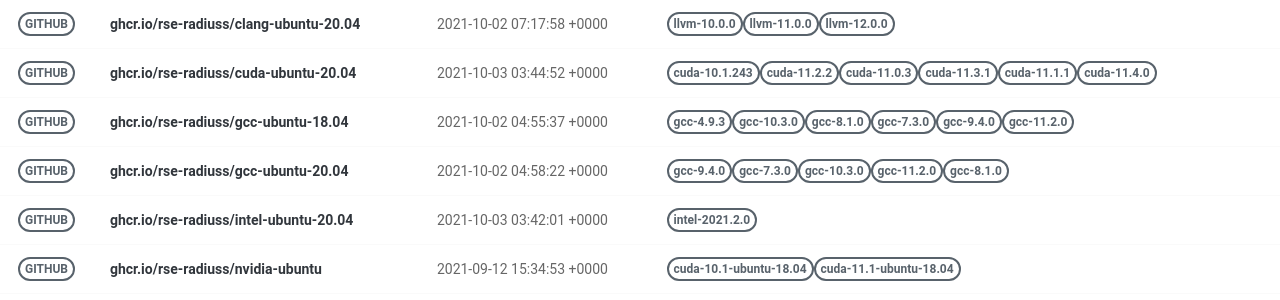
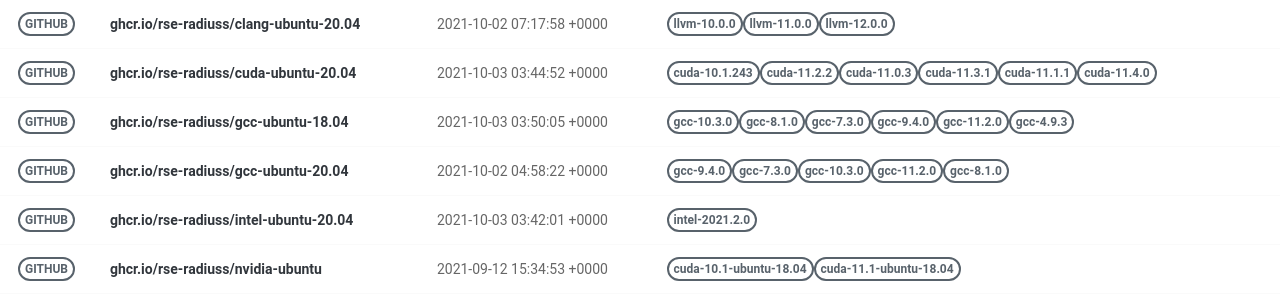
Before and after one commit to rse-ops/docker-images, a Jekyll site: the page built from pages/index.md, in a window 1280 px wide. Shown: the part 179-479 px from the top of the page. Built offline with Jekyll 4.4.1, drawn with Linux system fonts in a browser that asks for light colours; nearby versions of some CDN libraries.

Commit message:
Automated push to update library 2021-10-03

```diff
--- a/_library/ghcr.io-rse-radiuss-gcc-ubuntu-18.04.md
+++ b/_library/ghcr.io-rse-radiuss-gcc-ubuntu-18.04.md
@@ -1,14 +1,11 @@
 ---
 layout: container
 name: ghcr.io/rse-radiuss/gcc-ubuntu-18.04
-updated_at: 2021-10-02 04:55:37.879477
+updated_at: 2021-10-03 03:50:05.955969
 
 
 container_url: https://github.com/orgs/rse-radiuss/packages/container/package/gcc-ubuntu-18.04
 versions:
- - tag: gcc-4.9.3
-   dockerfile: https://github.com/rse-radiuss/docker-images/blob/main/ubuntu/gcc/Dockerfile
-   manifest: https://crane.ggcr.dev/manifest/ghcr.io/rse-radiuss/gcc-ubuntu-18.04:gcc-4.9.3
  - tag: gcc-10.3.0
    dockerfile: https://github.com/rse-radiuss/docker-images/blob/main/ubuntu/gcc/Dockerfile
    manifest: https://crane.ggcr.dev/manifest/ghcr.io/rse-radiuss/gcc-ubuntu-18.04:gcc-10.3.0
```
Also changed, not shown: other parts of _library/ghcr.io-rse-radiuss-gcc-ubuntu-18.04.md (+3 -0 lines).
